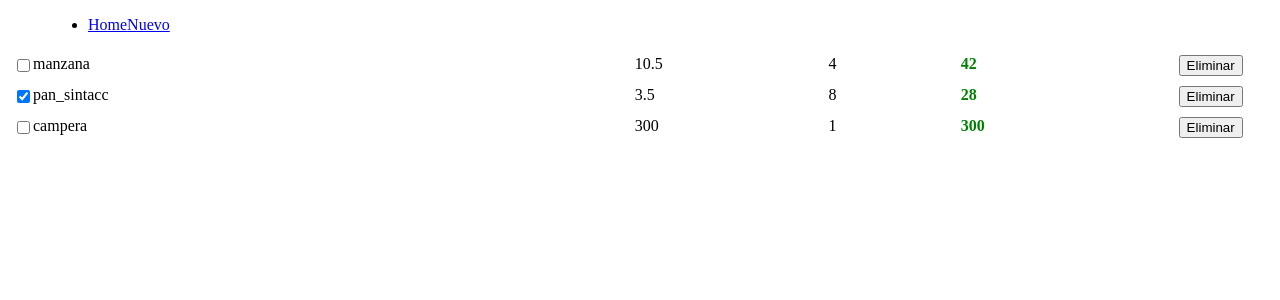
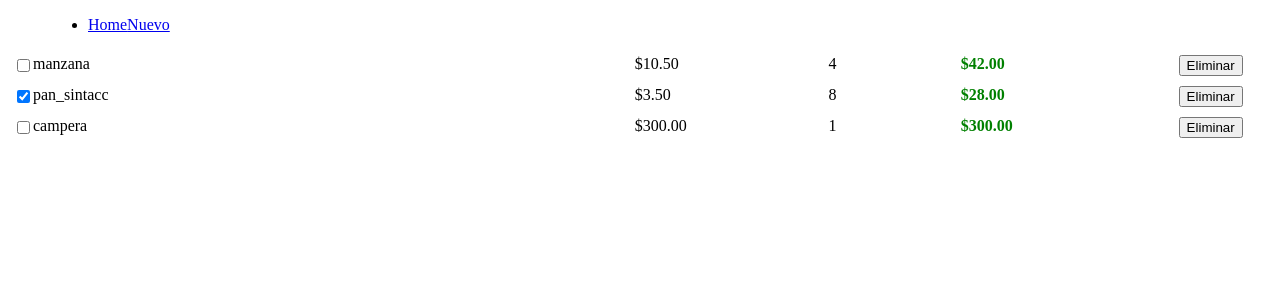
Before and after one commit to gere112/Practicas, an Angular app in the folder trabajo_obligatorio/: page / in a window 1280 px wide. Shown: the top 300 px of the page. Built offline with nearby package versions, Linux system fonts and the light colour scheme.

Commit message:
btn eliminar funcional

```diff
--- a/trabajo_obligatorio/src/app/components/item/item.component.html
+++ b/trabajo_obligatorio/src/app/components/item/item.component.html
@@ -4,16 +4,16 @@
         {{ item.title }}
     </div>
     <div class="price">
-        {{ item.price }}
+        {{ item.price | currency}}
     </div>
     <div class="quantity">
         {{ item.quantity }}
     </div>
     <div class="total">
         <!-- total -->
-        {{ item.price * item.quantity }}
+        {{ item.price * item.quantity | currency}}
     </div>
     <div class="actions">
-        <button> Eliminar</button>
+        <button (click)="OnDelete(item)"> Eliminar</button>
     </div>
 </div>
--- a/trabajo_obligatorio/src/app/components/item/item.component.ts
+++ b/trabajo_obligatorio/src/app/components/item/item.component.ts
@@ -1,4 +1,4 @@
-import { Component, Input, OnInit } from '@angular/core';
+import { Component, EventEmitter, Input, OnInit,Output } from '@angular/core';
 import { Item } from 'src/app/models/items';
 
 @Component({
@@ -10,9 +10,15 @@ export class ItemComponent implements OnInit {
 
 
   @Input () item: Item = new Item();
+  @Output() deleteItem: EventEmitter<Item> = new EventEmitter();
+
   constructor(){}
 
   ngOnInit(): void {
 
   }
+  OnDelete(item:Item){
+
+    this.deleteItem.emit(item);
+  }
 }
--- a/trabajo_obligatorio/src/app/components/items/items.component.html
+++ b/trabajo_obligatorio/src/app/components/items/items.component.html
@@ -1,3 +1,5 @@
 <div>
-    <app-item *ngFor="let item of items" [item]="item" ></app-item>
+    <app-item *ngFor="let item of items"
+    [item]="item"
+    (deleteItem)="deleteItem($event)"></app-item>
 </div>
--- a/trabajo_obligatorio/src/app/components/items/items.component.ts
+++ b/trabajo_obligatorio/src/app/components/items/items.component.ts
@@ -10,6 +10,7 @@ export class ItemsComponent implements OnInit {
 
 
   items: Item[] = [];
+
 
   constructor(){
 
@@ -42,4 +43,8 @@ ngOnInit(): void {
     ]
 
   }
-}
+
+  deleteItem(item:Item){
+  this.items = this.items.filter(x => x.id != item.id )
+    }
+ }
```
